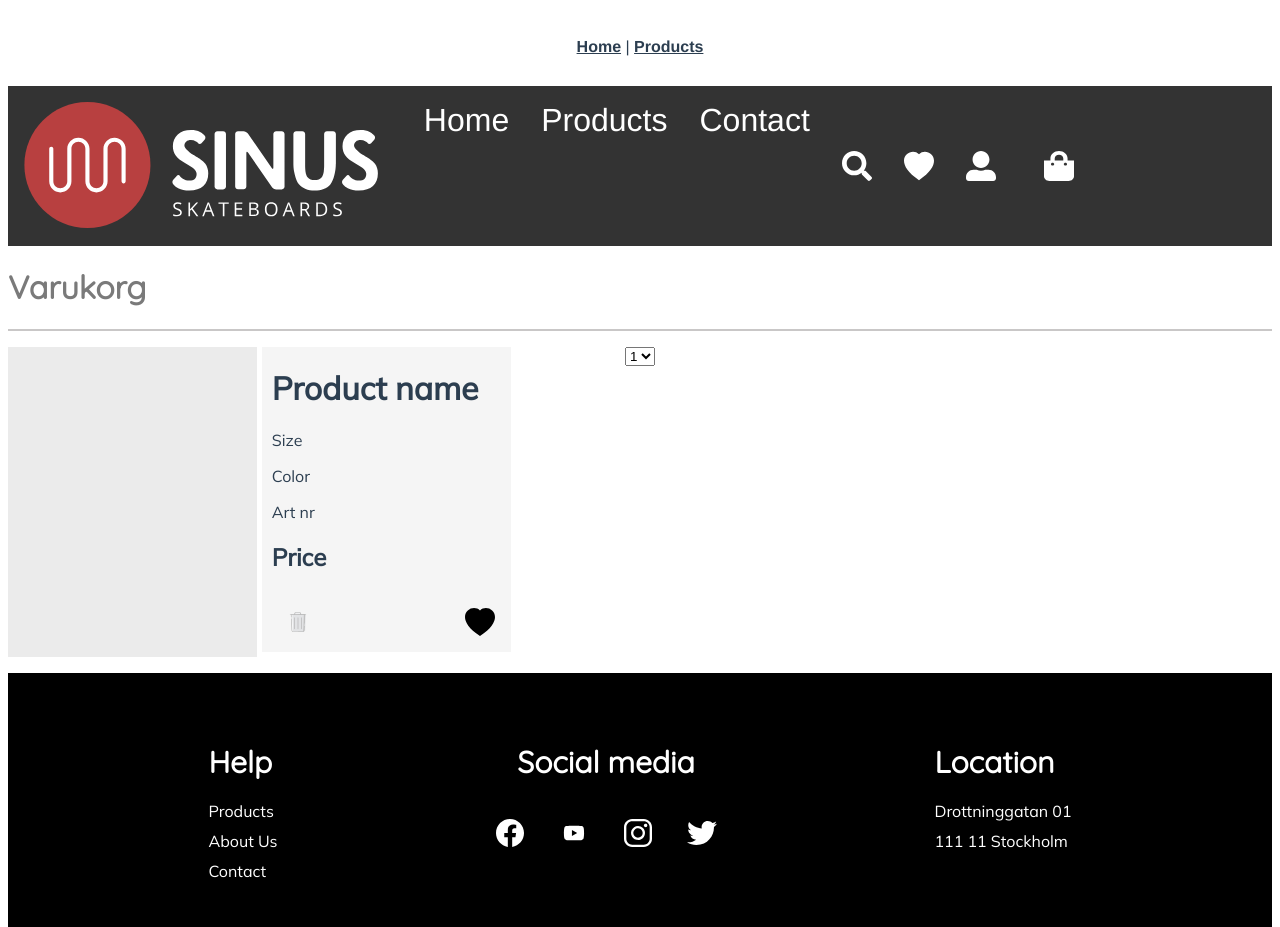
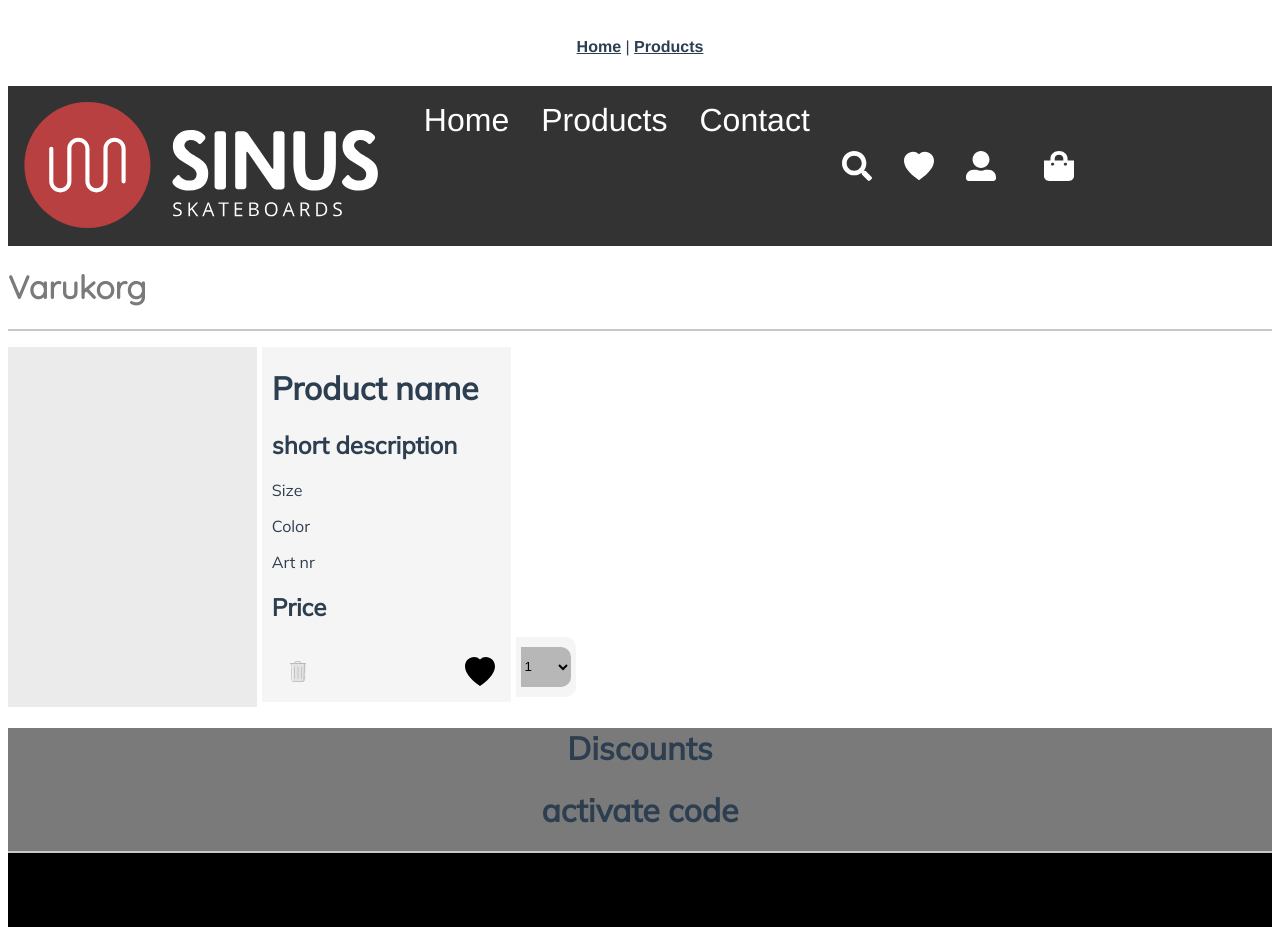
Before and after one commit to qimlonnegren/sinus-webshop, a Vue app: page /Cart in a window 1280 px wide. Shown: the top 927 px of the page. Built offline with nearby package versions, Linux system fonts and the light colour scheme.

Commit message:
minor changes

```diff
--- a/src/views/Cart.vue
+++ b/src/views/Cart.vue
@@ -13,6 +13,7 @@
 
                         <div class="right-span">
                             <h1>Product name</h1>
+                            <h2>short description</h2>
                             <p>Size</p>
                             <p>Color</p>
                             <p>Art nr</p>
@@ -45,8 +46,17 @@
                             </div>
                         </div>
                     </div>
+
                 </li>
             </ul>
+
+            <div class="summary">
+                <div>
+                    <h1>Discounts</h1>
+                    <h1>activate code</h1>
+                    <div class="bottom-border"></div>
+                </div>
+            </div>
       </div>
 
       <Footer></Footer>
@@ -108,9 +118,35 @@ export default {
     background-color: rgba(0,0,0,.04);
 }
 
-.amount {
+.container {
     grid-row: 1 / 2;
     grid-column: 3 / 4;
+}
+
+.summary {
+    background-color: #7A7A7A;
+    grid-row: 1 / 2;
+    grid-column: 4 / 6;
+}
+
+.amount {
+    background-color: #e7e7e7;
+    background-color: rgba(0,0,0,.04);
+    width: 60px;
+    height: 60px;
+    margin-top: 290px;
+    border-top-right-radius: 10px;
+    border-bottom-right-radius: 10px;
+}
+
+select {
+    border: none;
+    width: 50px;
+    height: 40px;
+    margin-top: 10px;
+    background-color: #b8b7b7;
+    border-top-right-radius: 10px;
+    border-bottom-right-radius: 10px;
 }
 
 .right-span-bottom {
```
